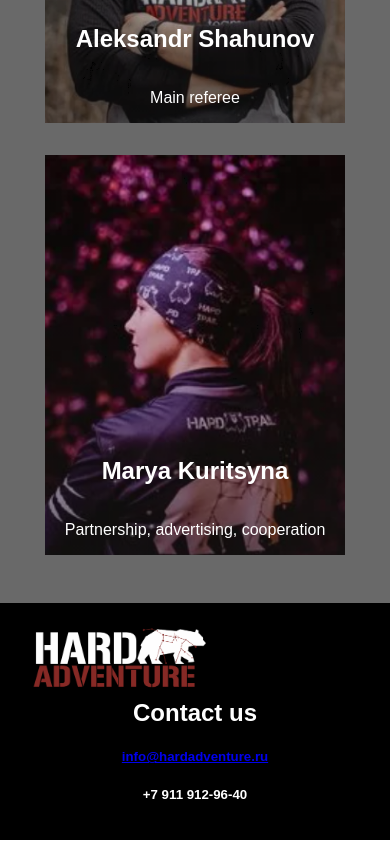
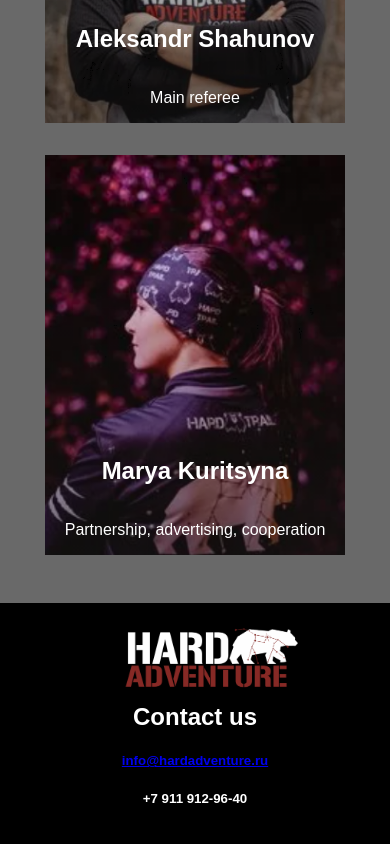
Before and after one commit to Lioks/Hard-Adventure, a plain HTML site: page index.html in a window 390 px wide. Shown: the part 3103-3947 px from the top of the page. Drawn offline with Linux system fonts and the light colour scheme.

Commit message:
Update style.css

```diff
--- a/style.css
+++ b/style.css
@@ -177,9 +177,7 @@ iframe {
     margin-top: 0;
 }
 @media only screen and (max-width: 500px){
-    .logo {
-        display: block;
-    }
+
     li a {
         display:none
     }
```
